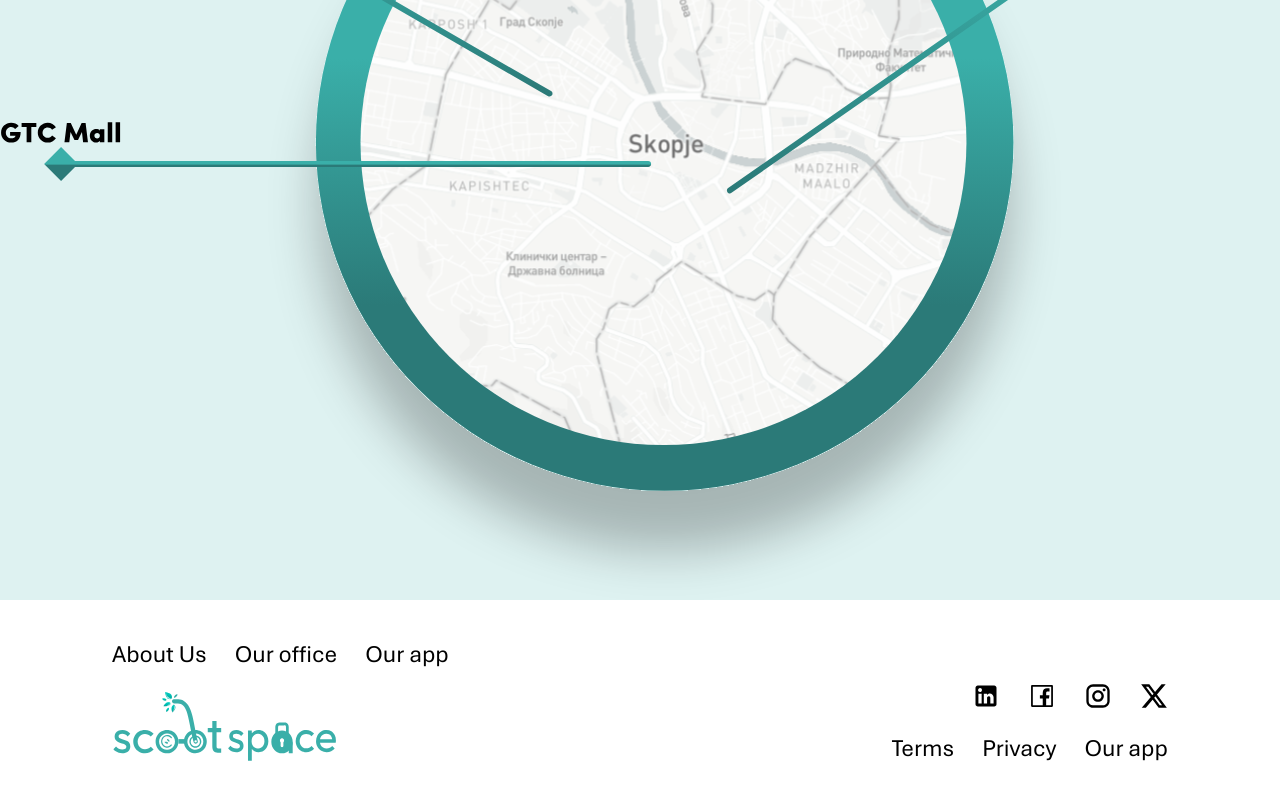
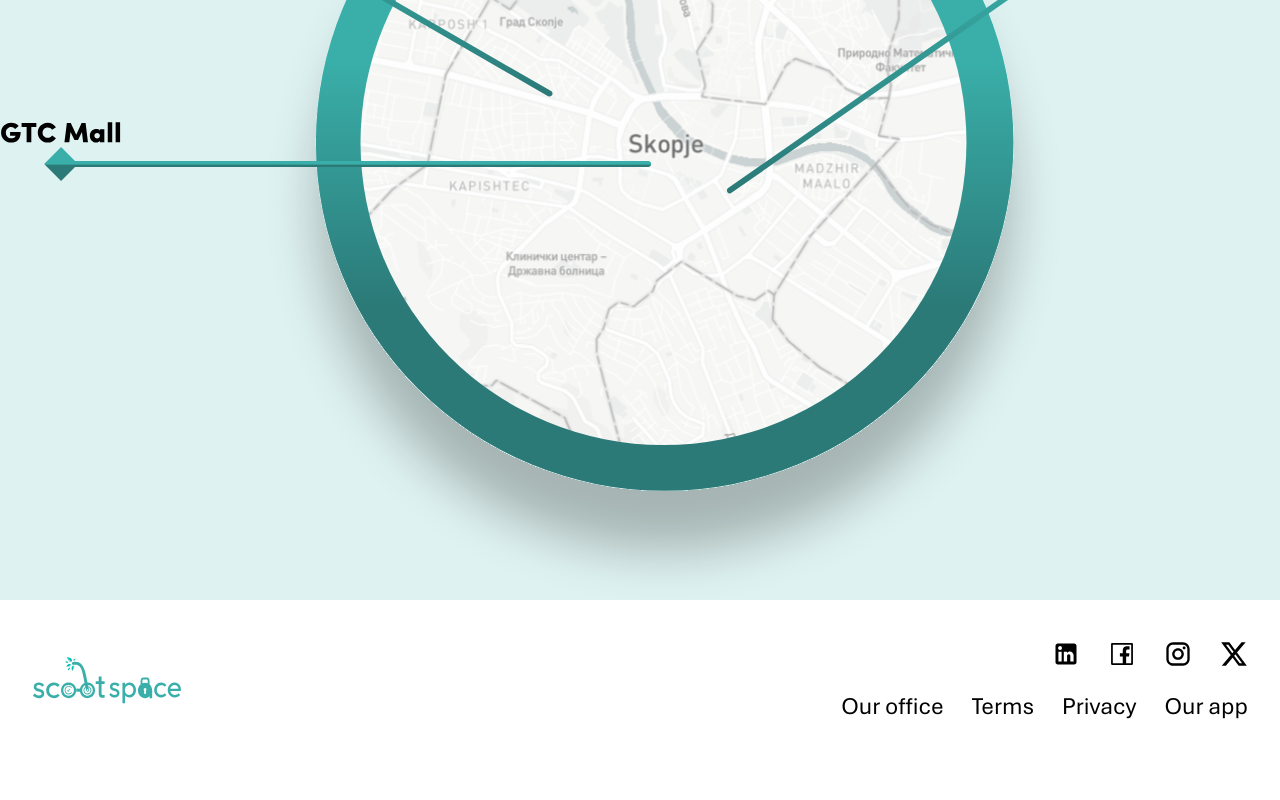
Before and after one commit to thorindustriesmk/scootspace-web, a React (Create React App) app: page / in a window 1280 px wide. Shown: the part 5589-6389 px from the top of the page. After the commit the page ends 6349 px from the top, so only its background shows below. Built offline with nearby package versions, Linux system fonts and the light colour scheme.

Commit message:
changed footer design

```diff
--- a/src/components/Footer.jsx
+++ b/src/components/Footer.jsx
@@ -8,22 +8,16 @@ import ScootSpaceLogo from "../assets/logo/logo.svg";
 function Footer() {
   return (
     <>
-      <div className="flex flex-row xl:w-full w-[95%] pt-10  mb-10">
-        <div className="flex flex-col gap-6 justify items-start w-full xl:px-28 ">
-          <div className="flex flex-row justify-start items-start">
-            <ul className="flex flex-row justify-center items-start gap-7 text-center text-black text-2xl font-normal  leading-7">
-              <li>About Us</li>
-              <li>Our office</li>
-              <li>Our app</li>
-            </ul>
-          </div>
-          <div className="flex flex-row justify-end items-end ">
-            <img className="w-56" src={ScootSpaceLogo} alt="scootspace-logo" />
-          </div>
+      <div className="flex flex-row xl:w-full w-[100% py-10">
+        <div className="flex basis-2/12 gap-6 justify-center items-center w-full ">
+          <img
+            className="w-full px-8"
+            src={ScootSpaceLogo}
+            alt="scootspace-logo"
+          />
         </div>
 
-        <div className=" flex flex-col gap-6 justify-end items-end w-full xl:px-28">
-          <div className=" flex flex-row justify-end">
+        <div className="flex basis-10/12 flex-col gap-6 items-end pr-8  w-full">
           <ul className="flex flex-row gap-7 text-center text-black text-2xl font-normal  leading-7">
             <li>
               <img src={linkedin} alt="" />
@@ -38,14 +32,13 @@ function Footer() {
               <img src={twitter} alt="" />
             </li>
           </ul>
-          </div>
-          <div>
+
           <ul className="flex flex-row justify-center items-center gap-7 text-center text-black text-2xl font-normal  leading-7">
+            <li>Our office</li>
             <li>Terms</li>
             <li>Privacy</li>
             <li>Our app</li>
           </ul>
-          </div>
         </div>
       </div>
     </>
```
Lines whose indentation alone changed are shown as unchanged.
